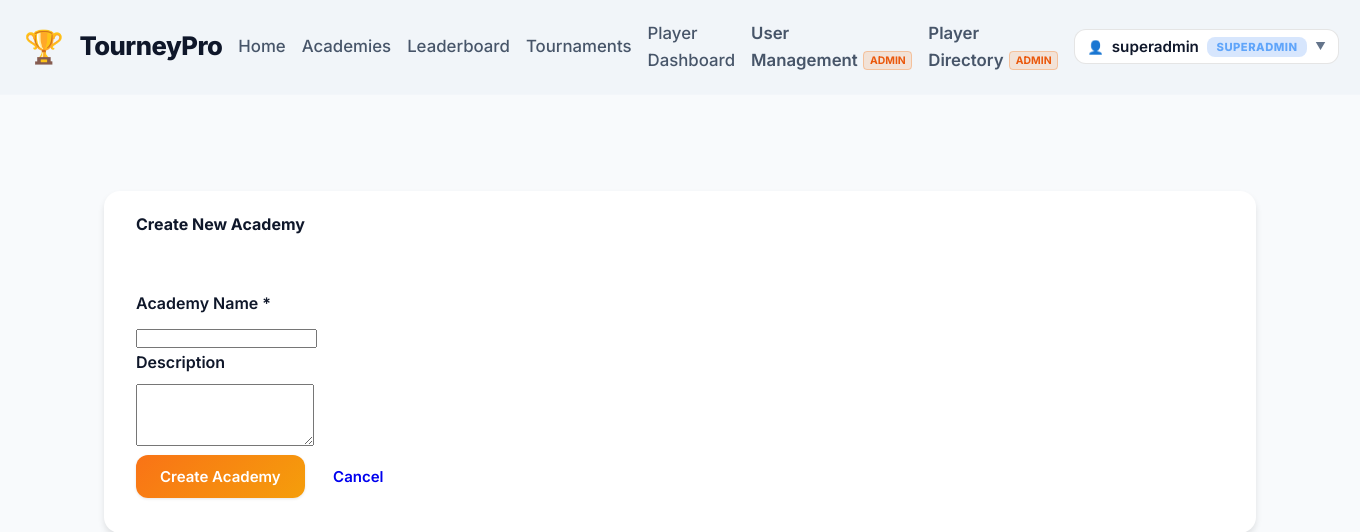
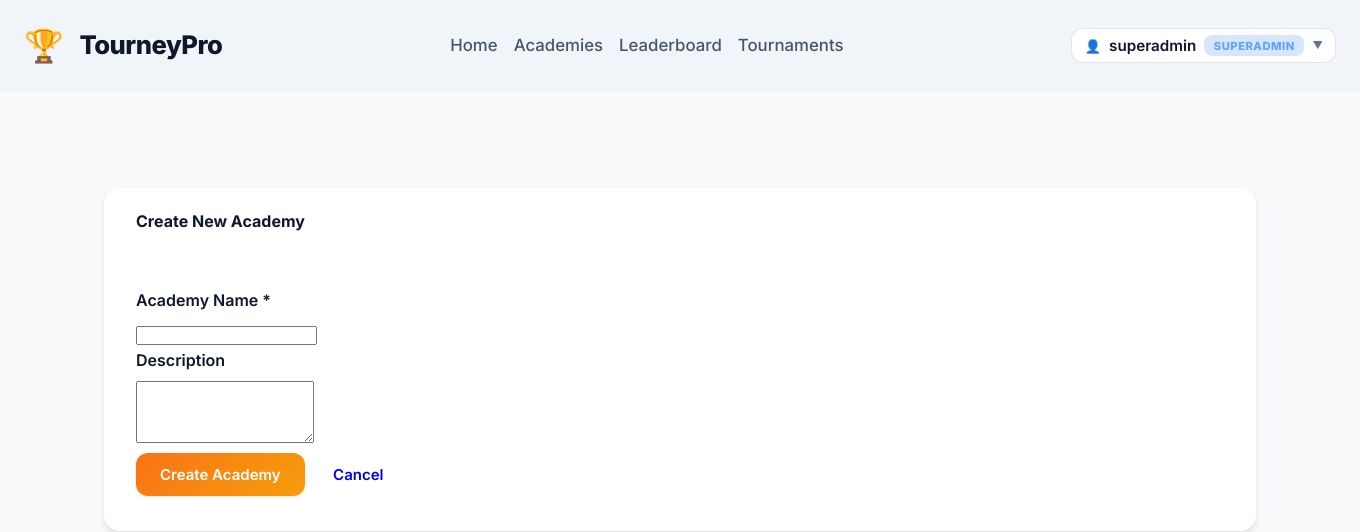
Before and after one commit to rahilmehta-24/TourneyPro, a Flask app: page /academies/create in a window 1360 px wide. Shown: the top 532 px of the page. Run offline with Flask 3, Linux system fonts and the light colour scheme; the visitor is signed in with stand-in values (Sample User, id 1); data comes from the database, SQL or seed files in the repository; some libraries are stand-ins or nearby versions.

Commit message:
refactor: move navigation links and admin request button into user profile dropdown in base template

```diff
--- a/app/web/templates/base.html
+++ b/app/web/templates/base.html
@@ -99,29 +99,12 @@
                 <a href="{{ url_for('academy.index') }}" class="nav-link">Academies</a>
                 <a href="{{ url_for('leaderboard.view_leaderboard') }}" class="nav-link">Leaderboard</a>
                 <a href="{{ url_for('main.tournament_list') }}" class="nav-link">Tournaments</a>
-                {% if current_user %}
-                <a href="{{ url_for('player.dashboard') }}" class="nav-link">Player Dashboard</a>
-                {% endif %}
-                {% if current_user and current_user.role == 'superadmin' %}
-                    <a href="{{ url_for('auth.user_management') }}" class="nav-link admin-link">User Management</a>
-                {% endif %}
-                {% if current_user and current_user.role in ['admin', 'superadmin'] %}
-                    <a href="{{ url_for('player.admin_players') }}" class="nav-link admin-link">Player Directory</a>
-                {% endif %}
             </div>
 
             <!-- User Actions (Right) -->
             <div class="nav-user-actions" id="navUserActions">
                 {% if current_user %}
-                    {% if current_user.role == 'user' %}
-                        <form method="POST" action="{{ url_for('auth.request_admin') }}" class="inline-form" style="margin: 0;">
-                            <button type="submit" class="btn btn-outline btn-small request-btn">
-                                {% if current_user.admin_requested %}Cancel Request{% else %}Request Admin{% endif %}
-                            </button>
-                        </form>
-                    {% endif %}
-
-                    <!-- Profile Section Dropdown containing Theme Toggle & Logout -->
+                    <!-- Profile Section Dropdown containing Theme Toggle, Admin Links, Dashboard & Logout -->
                     <div class="profile-dropdown-container" id="profileDropdownContainer">
                         <button type="button" id="profileDropdownTrigger" class="profile-dropdown-trigger" aria-expanded="false" aria-haspopup="true">
                             <span>👤</span>
@@ -153,6 +136,14 @@
                                 <a href="{{ url_for('player.admin_players') }}" class="profile-dropdown-item">
                                     <span>📋</span> Player Directory
                                 </a>
+                                {% endif %}
+                                {% if current_user.role == 'user' %}
+                                <form method="POST" action="{{ url_for('auth.request_admin') }}" style="margin: 0; padding: 0.1rem 0;">
+                                    <button type="submit" class="profile-dropdown-item" style="width: calc(100% - 0.7rem); border: none; background: transparent; cursor: pointer; text-align: left; display: flex; align-items: center; gap: 0.6rem; font-family: inherit;">
+                                        <span>🛡️</span>
+                                        <span>{% if current_user.admin_requested %}Cancel Admin Request{% else %}Request Admin Access{% endif %}</span>
+                                    </button>
+                                </form>
                                 {% endif %}
                             </div>
 
```
